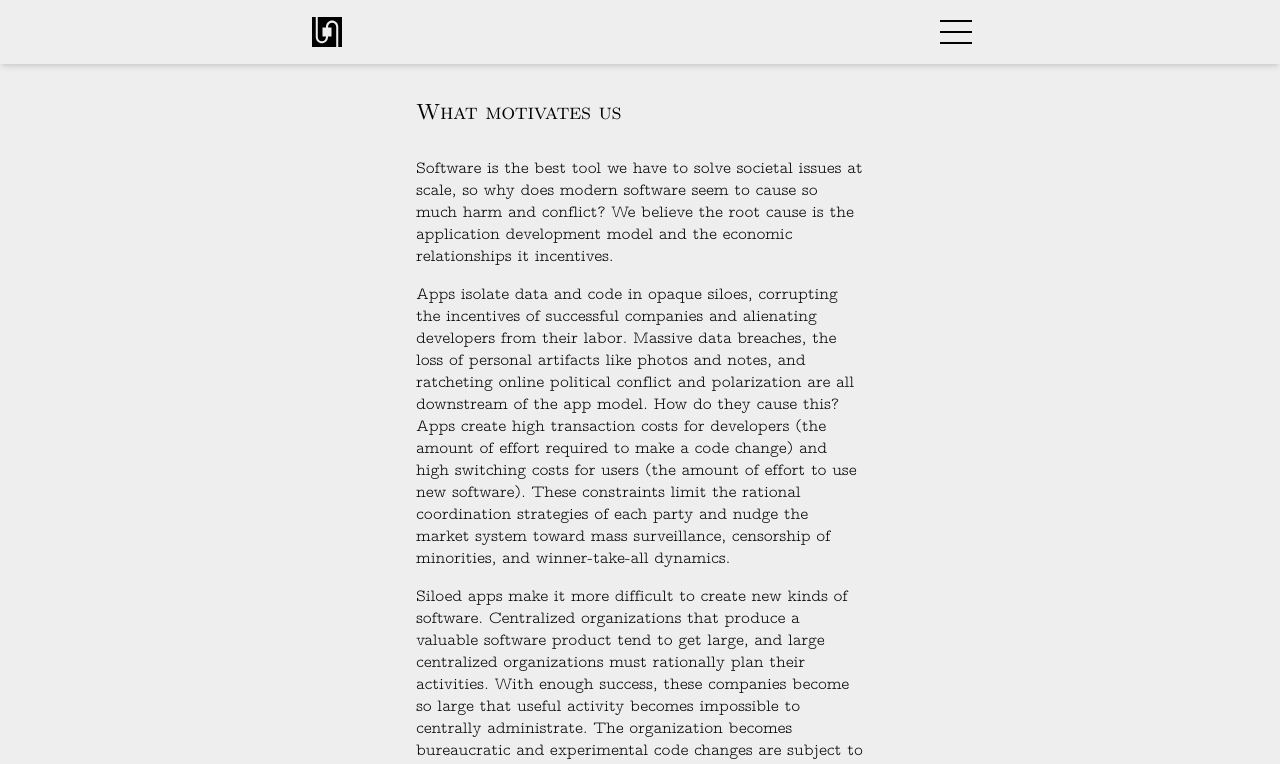
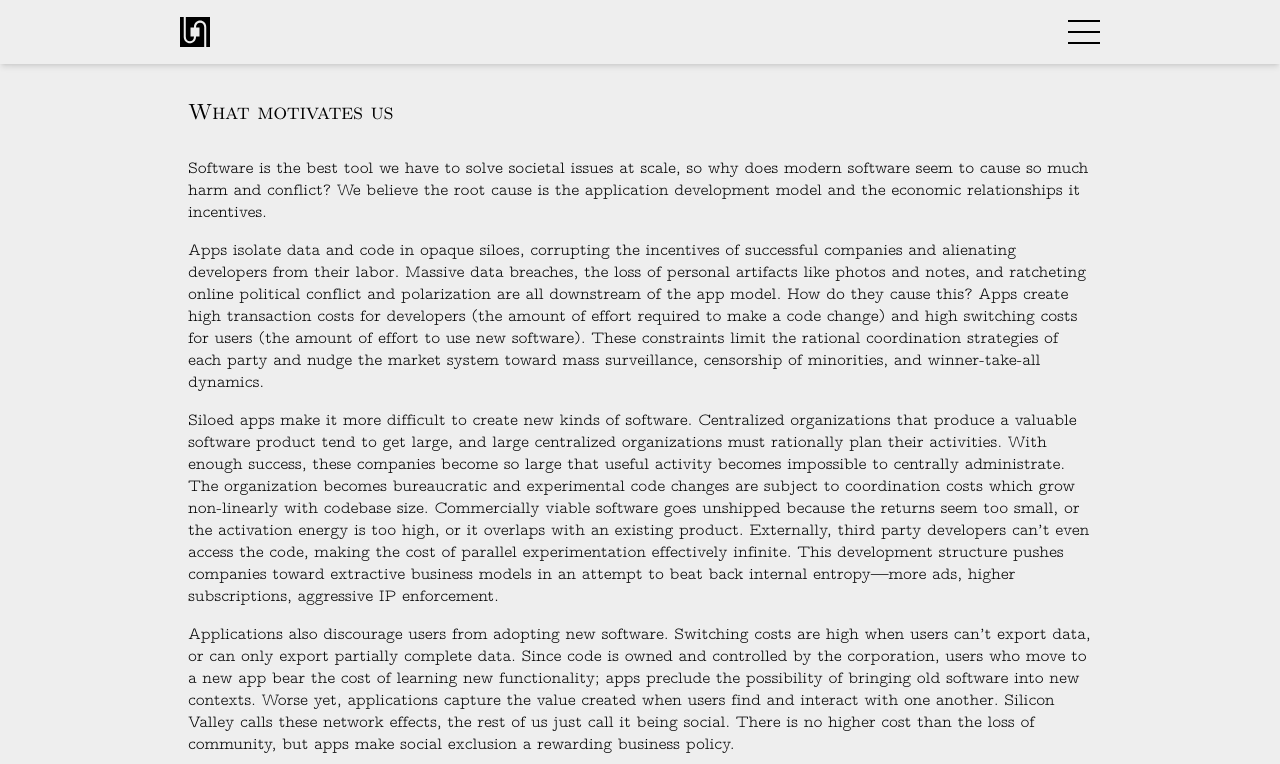
Before and after one commit to deathtothecorporation/vaporware.network, a Next.js app: page /about in a window 1280 px wide. Shown: the top 764 px of the page. Built offline with nearby package versions, Linux system fonts and the light colour scheme.

Commit message:
Many fixes

```diff
--- a/src/app/about/page.tsx
+++ b/src/app/about/page.tsx
@@ -4,7 +4,7 @@ import Link from "next/link";
 export default function About() {
   return (
     <div>
-      <main id="vision" className="mt-24 min-h-[100vh] container mx-auto max-w-md px-4 md:px-0 mb-12">
+      <main id="vision" className="mt-24 content-zone mx-auto px-4 mb-12">
         <div>
           <h2 className="my-8">What motivates us</h2>
           <p>
--- a/src/app/globals.css
+++ b/src/app/globals.css
@@ -275,8 +275,8 @@ h5 {
 }
 
 header.section-header h1 {
-  @apply md:text-[36px];
-  @apply text-[20px];
+  @apply md:text-[24px];
+  @apply text-[24px];
   @apply berkeley;
   @apply font-bold;
 }
@@ -623,7 +623,7 @@ section#use-cases .case-area p {
 }
 
 section#use-cases .number {
-  font-size: 10px;
+  font-size: 12px;
 }
 
 section#use-cases .title {
--- a/src/app/page.tsx
+++ b/src/app/page.tsx
@@ -197,7 +197,7 @@ export default function Home() {
           </div>
         </section>
 
-        <div className="border-b-2 border-black w-[318px] mx-auto md:w-opfn-narrow mx-10 md:mx-auto md:narrow-zone my-opfn-sm"></div>
+        <div className="border-b border-black w-[318px] mx-auto md:w-opfn-narrow mx-10 md:mx-auto md:narrow-zone my-opfn-sm"></div>
 
         <section className="narrow-zone">
           <p className="">
@@ -517,7 +517,7 @@ type CogClosure =
                           even replace itself with a completely new value.
                         </p>
                       </div>
-                      <div className="hidden w-full flex justify-around items-center mx-auto">
+                      <div className="hidden w-full md:flex justify-around items-center mx-auto">
                         <div
                           id="reflective"
                           className="text-center h-[106px] w-[106px]"
@@ -559,11 +559,11 @@ type CogClosure =
   </p>
           </section>
 
-          <div className="content-zone my-opfn-sm md:my-opfn flex flex-row space-between items-center">
-            <div className="horizontal-bars"></div>
+          <div className="content-zone mt-opfn-sm mb-[59px] flex flex-row space-between items-center">
+            <div className="border-b border-black w-[318px] mx-auto md:w-opfn-narrow mx-10 md:mx-auto md:narrow-zone"></div>
           </div>
 
-          <section className="system-components lg:grid lg:grid-cols-2 lg:gap-[168px] lg:jusitfy-between lg:gap-y-[65px] items-center flex flex-col content-zone">
+          <section className="system-components md:grid md:grid-cols-2 md:gap-[168px] md:jusitfy-between md:gap-y-[65px] items-center flex flex-col content-zone">
             <article className="left mb-opfn-sm">
               <header className="mb-2 mt-0">
                 <h2 className="mb-0">PLAN</h2>
--- a/src/components/HamburgerMenu.tsx
+++ b/src/components/HamburgerMenu.tsx
@@ -51,7 +51,7 @@ const HamburgerMenu = ({ children, color = "white" }: HamburgerMenuProps) => {
   const bgColor = color === "black" ? "bg-black" : "bg-white";
 
   return (
-    <div className="">
+    <div className="relative right-[4px]">
       {/* Hamburger Button */}
       <button
         onClick={toggleMenu}
--- a/src/components/Nav.tsx
+++ b/src/components/Nav.tsx
@@ -56,7 +56,7 @@ export default function Nav() {
     }
   `}
     >
-      <div className="flex container mx-auto max-w-2xl items-center justify-between">
+      <div className="flex container mx-auto max-w-opfn lg:px-2 items-center justify-between">
         <Link
           id="headLogo"
           href="/"
```
